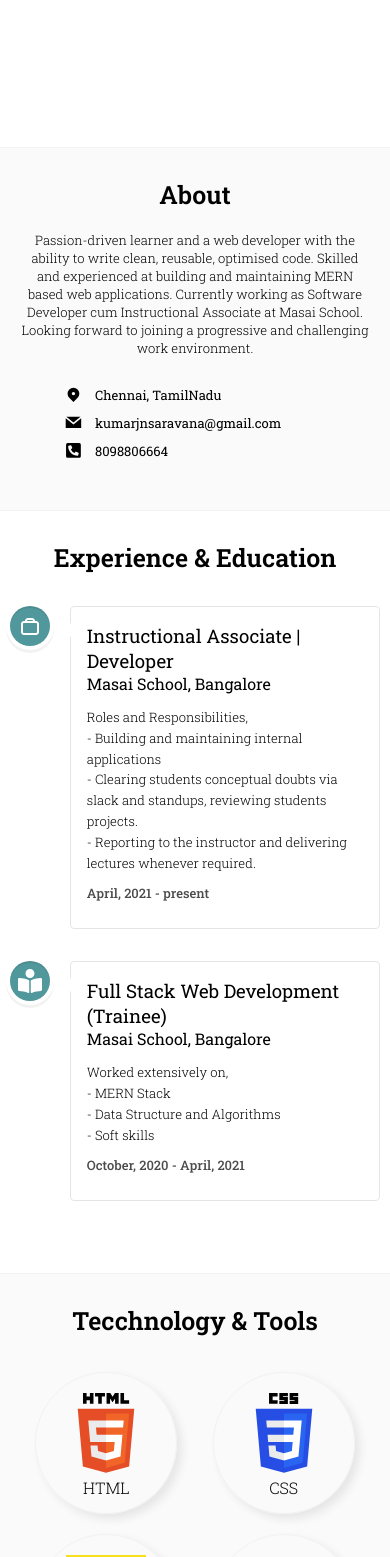
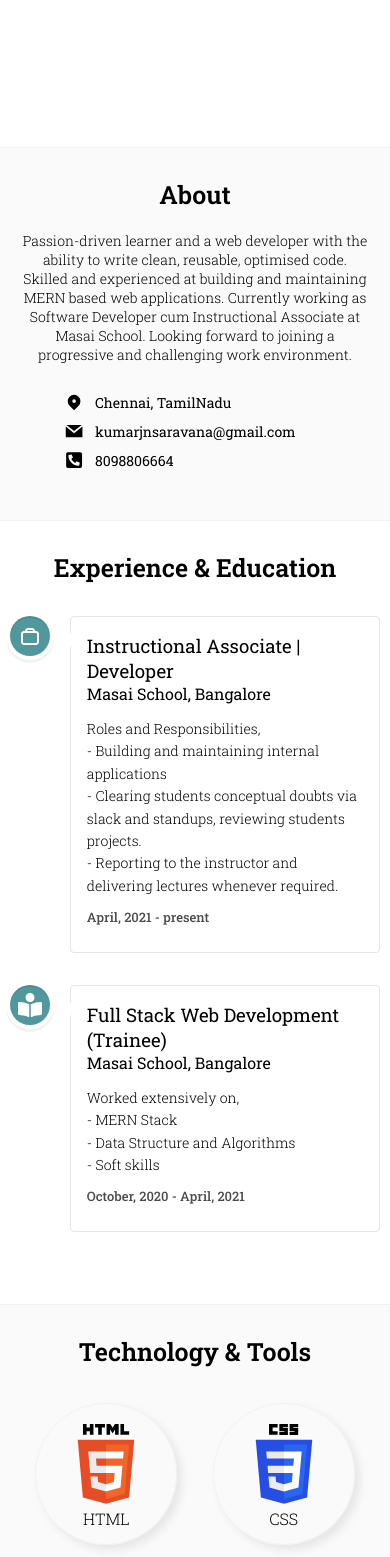
Before and after one commit to SaravanakumarJN/saravanakumar_portfolio, a React (Create React App) app: page / in a window 390 px wide. Shown: the part 353-1910 px from the top of the page. Built offline with nearby package versions, Linux system fonts and the light colour scheme.

Commit message:
font-size changes

```diff
--- a/src/components/about/About.module.css
+++ b/src/components/about/About.module.css
@@ -57,7 +57,7 @@
   }
   .content,
   .contact {
-    font-size: 13px;
+    font-size: 14px;
   }
   .heading {
     font-size: 25px;
--- a/src/components/experience/Experience.module.css
+++ b/src/components/experience/Experience.module.css
@@ -18,7 +18,7 @@
 }
 
 .content_p {
-  font-size: 13px !important;
+  font-size: 14px !important;
   font-weight: 300 !important;
 }
 
--- a/src/components/skills/Skills.jsx
+++ b/src/components/skills/Skills.jsx
@@ -52,7 +52,7 @@ const Skills = () => {
 
   return (
     <div className={styles.container}>
-      <div className={styles.heading}>Tecchnology & Tools</div>
+      <div className={styles.heading}>Technology & Tools</div>
       <div className={styles.aligner}>
         {data.map((item, i) => {
           return (
```
